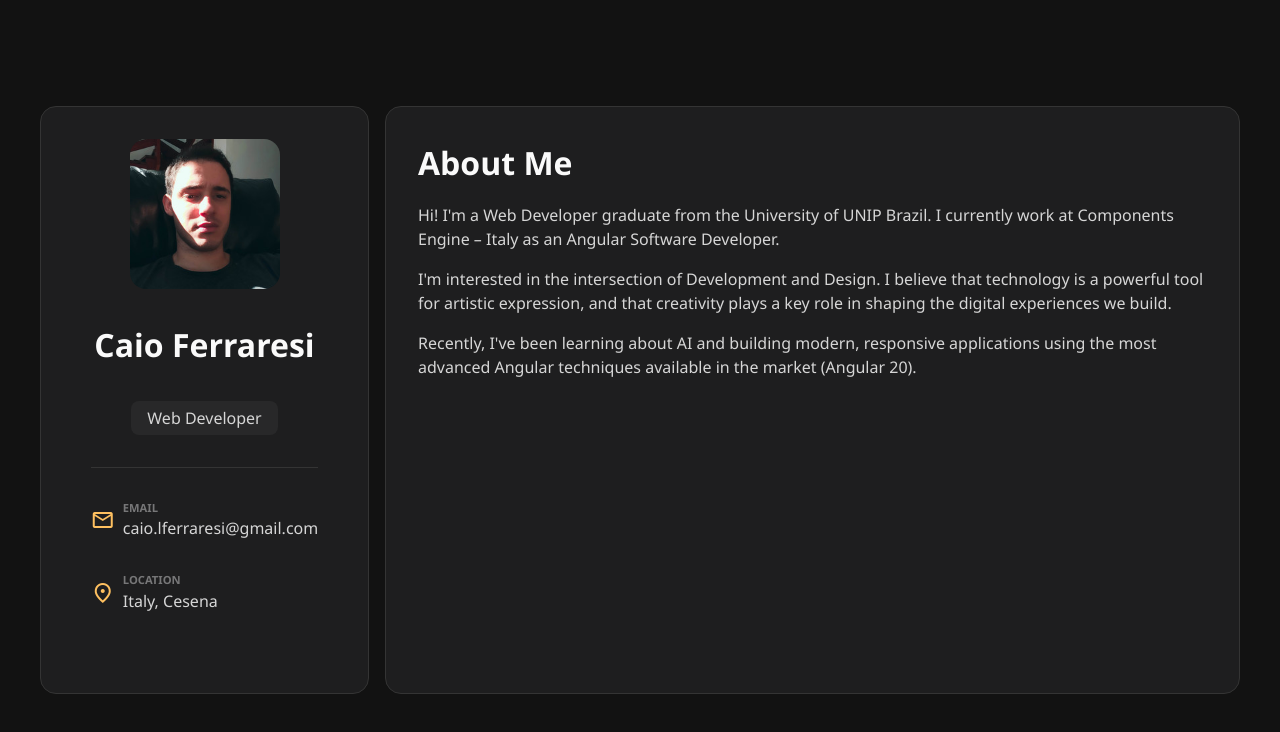
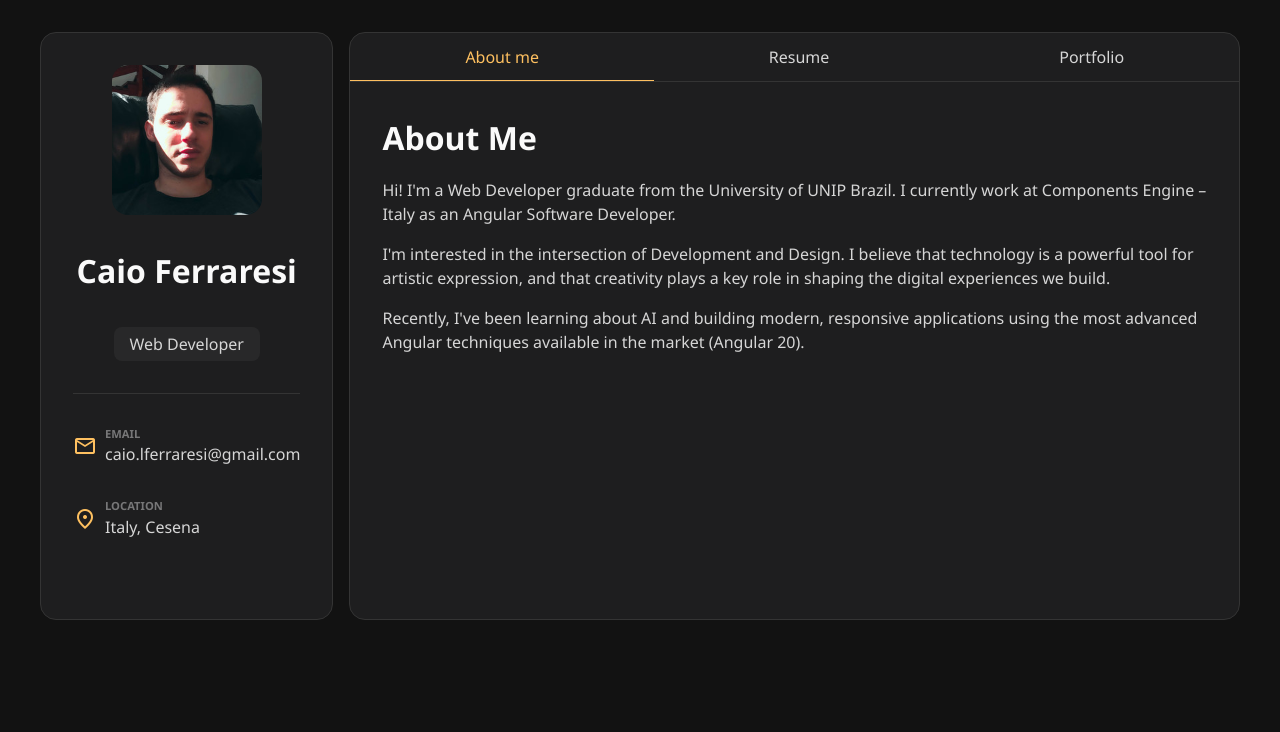
Before and after one commit to caiolf/caiolf.github.io, an Angular app: page / in a window 1280 px wide. Shown: the top 732 px of the page. Built offline with nearby package versions, Linux system fonts and the light colour scheme.

Commit message:
feat: add tabs

```diff
--- a/src/app/app.html
+++ b/src/app/app.html
@@ -2,7 +2,18 @@
   <div class="card-master me">
     <app-personal-card></app-personal-card>
   </div>
-  <div class="card-master pages">
-    <router-outlet />
+  <div class="card-master tabs">
+    <!-- <router-outlet /> -->
+    <mat-tab-group dynamicHeight animationDuration="100ms">
+      <mat-tab label="About me">
+        <app-about></app-about>
+      </mat-tab>
+      <mat-tab label="Resume">
+        <app-resume></app-resume>
+      </mat-tab>
+      <mat-tab label="Portfolio">
+        <app-portfolio></app-portfolio>
+      </mat-tab>
+    </mat-tab-group>
   </div>
 </main>
--- a/src/app/app.scss
+++ b/src/app/app.scss
@@ -2,17 +2,34 @@
 :host {
   width: 100%;
   height: 100%;
+  max-height: 100vh;
   display: flex;
   justify-content: center;
-  align-items: center;
+  align-items: start;
+  padding: 2rem;
+  overflow: hidden;
   main {
+    max-height: 100%;
     width: 1200px;
     display: flex;
     gap: 1rem;
+
+    ::ng-deep {
+      mat-tab-group {
+        height: 100%;
+      }
+      mat-tab-body {
+        // padding: 2rem;
+        overflow: hidden;
+      }
+      .mat-mdc-tab-body-wrapper {
+        flex: 1;
+      }
+    }
+
     .card-master {
       border: $border;
       border-radius: $border-radius;
-      padding: 2rem;
       background-color: $primary-color;
     }
     .me {
@@ -20,9 +37,12 @@
       display: flex;
       justify-content: center;
       align-items: center;
+      padding: 2rem;
+      height: fit-content;
     }
-    .pages {
-      flex: 3;
+    .tabs {
+      flex: 4;
+      overflow: hidden;
     }
   }
 }
--- a/src/app/pages/about/about.scss
+++ b/src/app/pages/about/about.scss
@@ -2,4 +2,5 @@
   display: flex;
   flex-direction: column;
   gap: 1rem;
+  padding: 2rem;
 }
--- a/src/app/pages/portfolio/portfolio.html
+++ b/src/app/pages/portfolio/portfolio.html
@@ -1 +1,14 @@
-<p>portfolio works!</p>
+<div class="portfolio-container">
+  @if (projects && projects.length > 0) { @for (project of projects ; track
+  project) {
+  <div class="project">
+    <h3>{{ project.title }}</h3>
+    <p>{{ project.description }}</p>
+  </div>
+  } } @else {
+  <section class="no-projects">
+    <span class="icon material-symbols-outlined"> construction </span>
+    <p>I'm cooking something up!</p>
+  </section>
+  }
+</div>
--- a/src/app/pages/portfolio/portfolio.scss
+++ b/src/app/pages/portfolio/portfolio.scss
@@ -0,0 +1,29 @@
+@import "../../assets/styles/variables";
+:host {
+  height: 100%;
+
+  .portfolio-container {
+    display: flex;
+    flex-wrap: wrap;
+    gap: 1rem;
+    overflow-y: auto;
+    height: 100%;
+    width: 100%;
+    justify-content: center;
+    align-items: center;
+    padding: 2rem;
+    .no-projects {
+      display: flex;
+      flex-direction: column;
+      align-items: center;
+      .icon {
+        font-size: 20rem;
+        color: #464646;
+      }
+      p {
+        font-size: 1.6rem;
+        color: #777;
+      }
+    }
+  }
+}
--- a/src/app/pages/portfolio/portfolio.ts
+++ b/src/app/pages/portfolio/portfolio.ts
@@ -1,11 +1,16 @@
-import { Component } from '@angular/core';
+import { Component } from "@angular/core";
+
+interface Project {
+  title: string;
+  description: string;
+}
 
 @Component({
-  selector: 'app-portfolio',
+  selector: "app-portfolio",
   imports: [],
-  templateUrl: './portfolio.html',
-  styleUrl: './portfolio.scss'
+  templateUrl: "./portfolio.html",
+  styleUrl: "./portfolio.scss",
 })
 export class Portfolio {
-
+  projects: Project[] = [];
 }
--- a/src/styles.scss
+++ b/src/styles.scss
@@ -1,3 +1,4 @@
+@use "@angular/material" as mat;
 @import "./app/assets/styles/variables";
 
 // CSS Reset
@@ -95,3 +96,46 @@ select {
 .p-2 {
   padding: 2em;
 }
+
+:root {
+  @include mat.tabs-overrides(
+    (
+      active-label-text-color: $accent,
+      active-indicator-color: $accent,
+      active-focus-indicator-color: $accent,
+      active-focus-label-text-color: $accent,
+
+      // Add more overrides as needed
+      divider-color: #343434,
+      active-indicator-height: 1px,
+    )
+  );
+}
+
+// ...existing code...
+
+/* Custom Scrollbar */
+::-webkit-scrollbar {
+  width: 10px;
+  background: #232323;
+}
+
+::-webkit-scrollbar-thumb {
+  background: $primary-color;
+  border-radius: 8px;
+  border: 2px solid #232323;
+}
+
+::-webkit-scrollbar-thumb:hover {
+  background: darken($primary-color, 10%);
+}
+
+::-webkit-scrollbar-corner {
+  background: #232323;
+}
+
+/* Firefox */
+* {
+  scrollbar-width: thin;
+  scrollbar-color: $accent #232323; // $primary-color and background
+}
```
Also changed, not shown: src/app/app.ts (+12 -1 lines).
